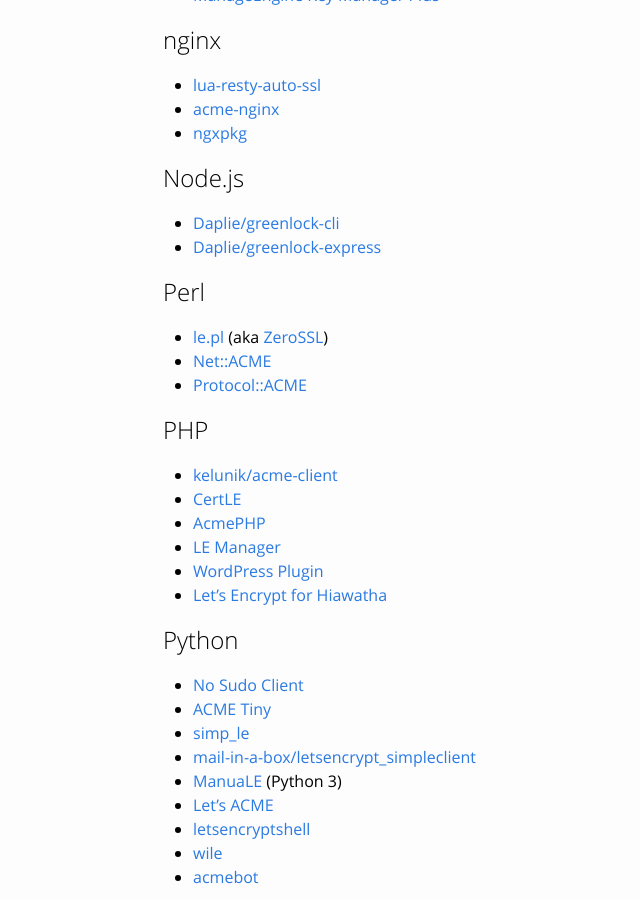
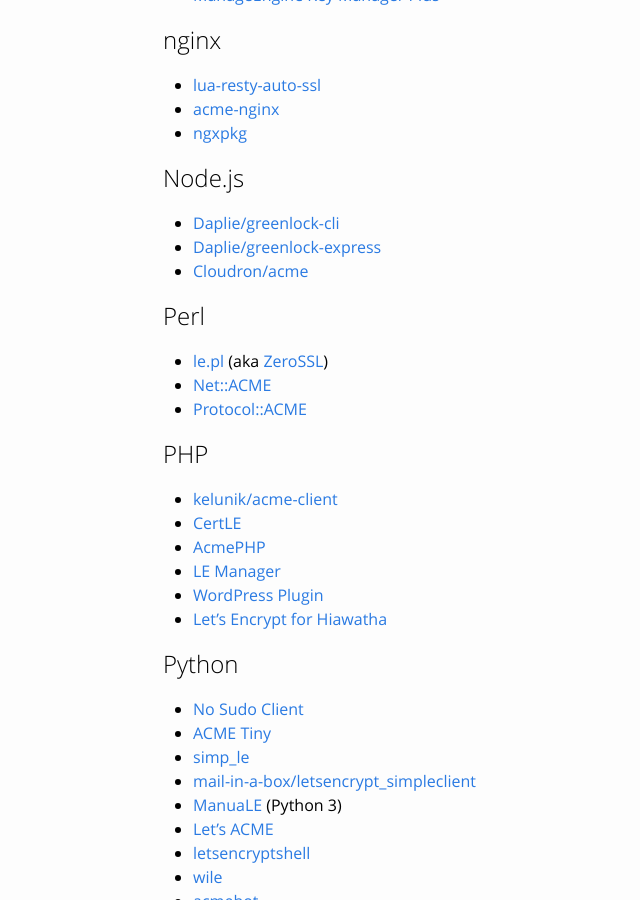
Before and after one commit to snowman1120/website, a Jekyll site: the page built from docs/client-options.md, in a window 1280 px wide and 900 px high, scrolled down 1644 px. Shown: the whole window, without its empty margins (7-647 px from the left). Built offline with Jekyll 4.4.1, drawn with Linux system fonts in a browser that asks for light colours.

Commit message:
Add Cloudron to client options (#161)

```diff
--- a/docs/client-options.md
+++ b/docs/client-options.md
@@ -74,6 +74,7 @@ third party clients.
 
 - [Daplie/greenlock-cli](https://git.daplie.com/Daplie/greenlock-cli)
 - [Daplie/greenlock-express](https://git.daplie.com/Daplie/greenlock-express)
+- [Cloudron/acme](https://git.cloudron.io/cloudron/box/blob/master/src/cert/acme.js)
 
 ## Perl
 
@@ -187,3 +188,4 @@ third party clients.
 - [Plesk Web Hosting Control Panel](https://www.plesk.com/)
 - [Zappa](https://github.com/Miserlou/Zappa#lets-encrypt-ssl-domain-certification-and-installation)
 - [pfSense](https://www.pfsense.org/)
+- [Cloudron](https://cloudron.io)
```
